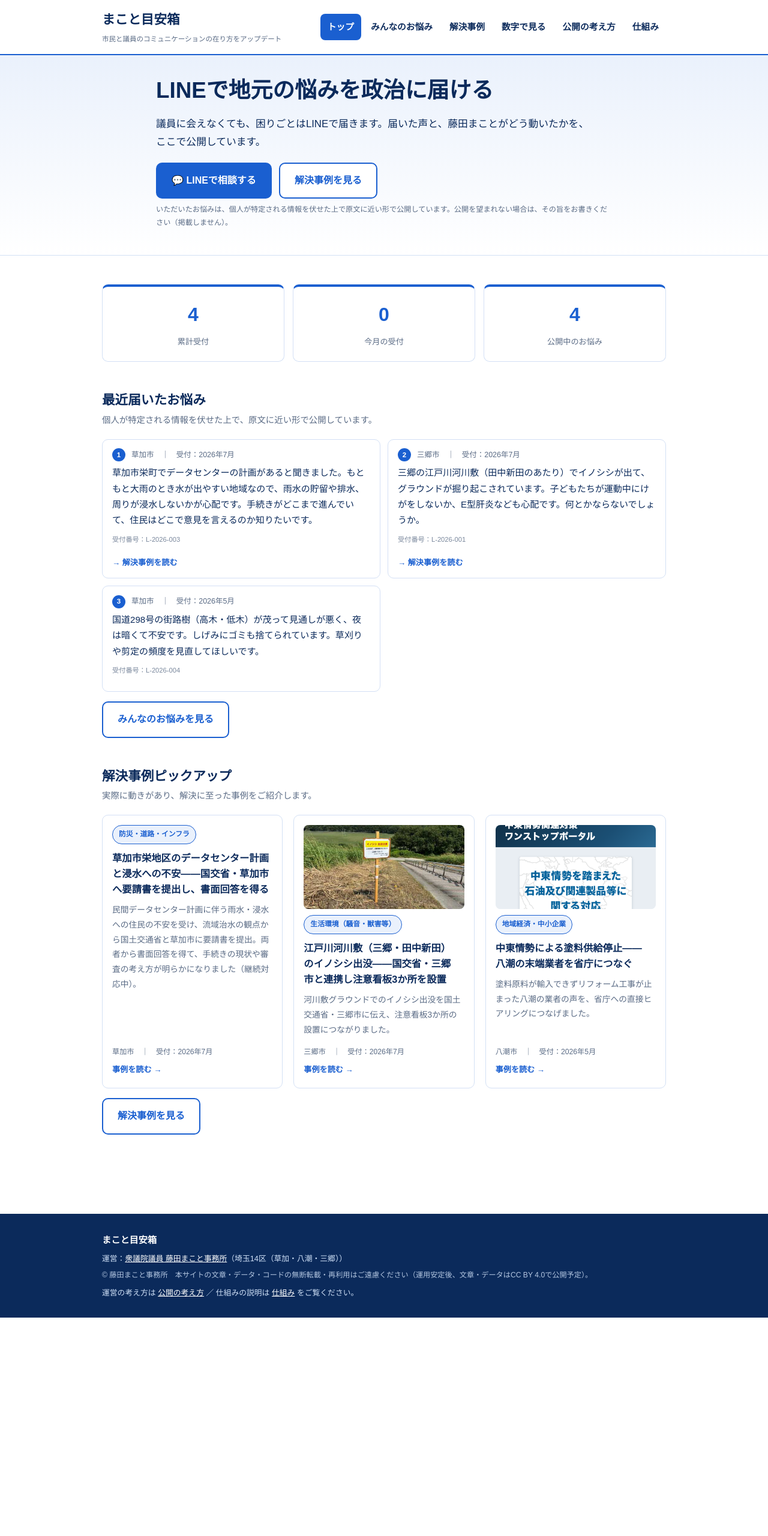
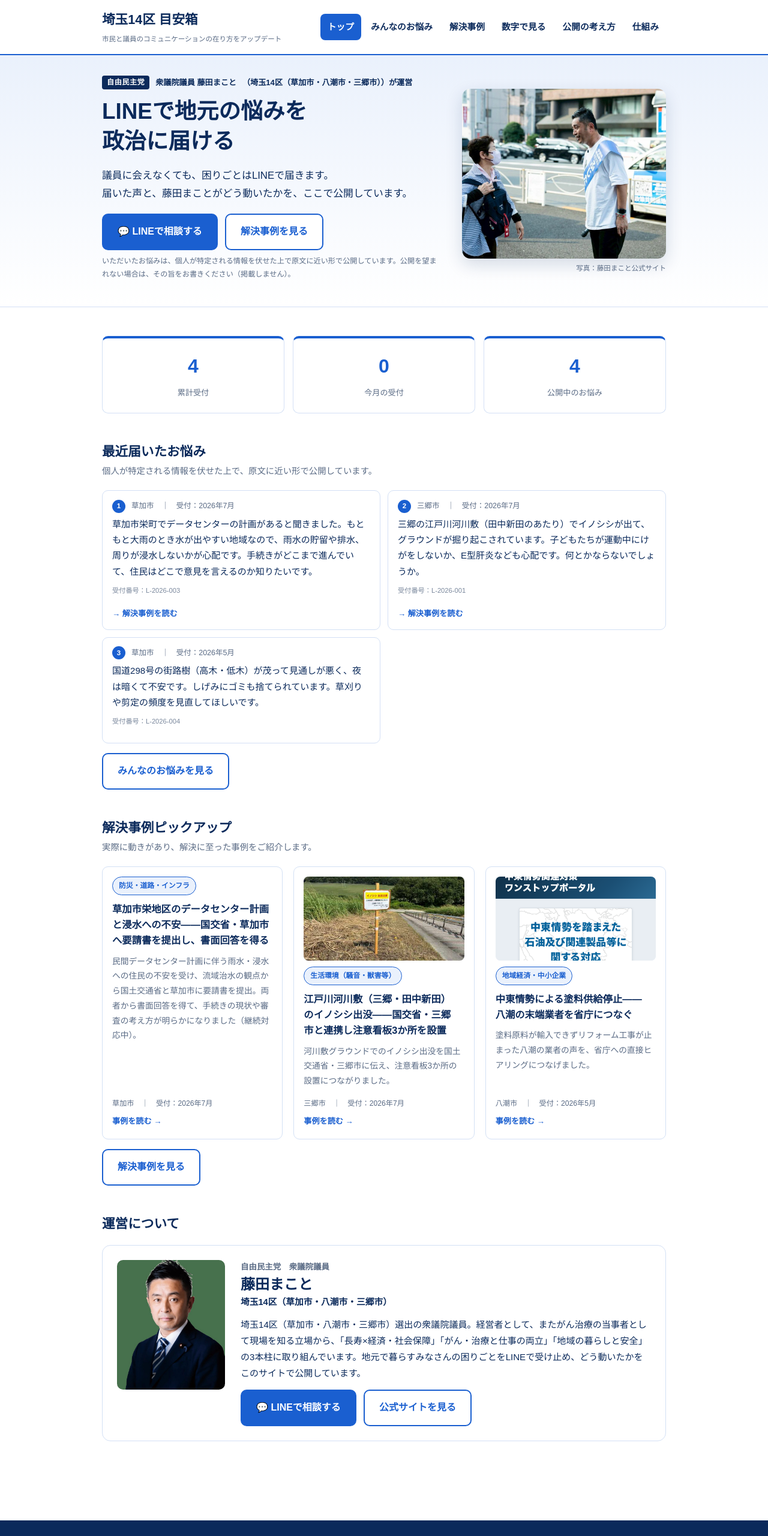
Before and after one commit to fujitamakoto-4/meyasubako, a website: page docs/index.html in a window 1280 px wide. Shown: the top 2560 px of the page at 60% size. Before the commit the page ends 2196 px from the top, so only its background shows below. Drawn offline with Linux system fonts and the light colour scheme.

Commit message:
サイト名を「埼玉14区 目安箱」に変更・自由民主党/衆議院/埼玉14区（草加市・八潮市・三郷市）の運営者表示を追加・ヒーロー写真と「運営について」セクションを追加（写真は公式サイトより）

```diff
--- a/docs/assets/app.js
+++ b/docs/assets/app.js
@@ -25,11 +25,15 @@
   // Data state (populated by fetch on startup)
   // ---------------------------------------------------------------
   var CONFIG = {
-    siteName:'まこと目安箱', tagline:'市民と議員のコミュニケーションの在り方をアップデート',
+    siteName:'埼玉14区 目安箱', tagline:'市民と議員のコミュニケーションの在り方をアップデート',
     heroTitle:'LINEで地元の悩みを\n政治に届ける',
     heroLead:'議員に会えなくても、\n困りごとはLINEで届きます。\n届いた声と、藤田まことがどう動いたかを、\nここで公開しています。',
-    lineAddFriendUrl:'', officeName:'衆議院議員 藤田まこと事務所', officeUrl:'',
-    district:'埼玉14区（草加・八潮・三郷）', repoUrl:''
+    heroPhoto:'', heroPhotoAlt:'', heroPhotoCaption:'',
+    memberName:'藤田まこと', memberTitle:'衆議院議員', party:'自由民主党',
+    district:'埼玉14区（草加市・八潮市・三郷市）', districtShort:'草加・八潮・三郷',
+    profilePhoto:'', profileText:'',
+    lineAddFriendUrl:'', officeName:'自由民主党 衆議院議員 藤田まこと事務所', officeUrl:'',
+    repoUrl:''
   };
   var VOICES = { generatedAt:null, sample:false, items:[] };
   var STATS = { generatedAt:null, sample:false, total:0, published:0, thisMonth:0, byCategory:{}, byCity:{}, monthly:[] };
@@ -150,9 +154,21 @@
       ? '<a href="' + esc(CONFIG.lineAddFriendUrl) + '" target="_blank" rel="noopener" class="btn btn-primary">💬 LINEで相談する</a>'
       : '<span class="btn btn-disabled" aria-disabled="true">💬 LINEで相談する（準備中）</span>';
 
+    var eyebrow = '<p class="eyebrow">' +
+        '<span class="eyebrow-party">' + esc(CONFIG.party) + '</span>' +
+        '<span class="seg">' + esc(CONFIG.memberTitle) + ' ' + esc(CONFIG.memberName) + '</span>' +
+        '<span class="seg">（' + esc(CONFIG.district) + '）が運営</span>' +
+      '</p>';
+    var heroPhoto = CONFIG.heroPhoto
+      ? '<figure class="hero-photo"><img src="' + esc(CONFIG.heroPhoto) + '" alt="' + esc(CONFIG.heroPhotoAlt||'') + '" width="960" height="800">' +
+          (CONFIG.heroPhotoCaption ? '<figcaption>' + esc(CONFIG.heroPhotoCaption) + '</figcaption>' : '') + '</figure>'
+      : '';
+
     return '' +
     '<div class="hero">' +
-      '<div class="wrap narrow">' +
+      '<div class="wrap hero-grid' + (heroPhoto ? ' has-photo' : '') + '">' +
+        '<div class="hero-text">' +
+          eyebrow +
           '<h1>' + segs(CONFIG.heroTitle || CONFIG.tagline) + '</h1>' +
           '<p class="lead">' + segs(CONFIG.heroLead || '') + '</p>' +
           '<div class="btn-row">' +
@@ -160,6 +176,8 @@
             '<a href="#/cases" class="btn btn-outline">解決事例を見る</a>' +
           '</div>' +
           '<p class="btn-note">いただいたお悩みは、個人が特定される情報を伏せた上で原文に近い形で公開しています。公開を望まれない場合は、その旨をお書きください（掲載しません）。</p>' +
+        '</div>' +
+        heroPhoto +
       '</div>' +
     '</div>' +
     '<div class="wrap">' +
@@ -186,7 +204,37 @@
         caseSection +
         '<div class="btn-row" style="margin-top:16px;"><a href="#/cases" class="btn btn-outline">解決事例を見る</a></div>' +
       '</section>' +
+      renderOperator() +
     '</div>';
+  }
+
+  // トップ末尾「運営について」: 誰が運営しているか（政党・院・選挙区・市）を明示する
+  function renderOperator(){
+    var photo = CONFIG.profilePhoto
+      ? '<img class="operator-photo" src="' + esc(CONFIG.profilePhoto) + '" alt="' + esc(CONFIG.memberName) + '" width="600" height="720" loading="lazy">'
+      : '';
+    var site = CONFIG.officeUrl
+      ? '<a href="' + esc(CONFIG.officeUrl) + '" target="_blank" rel="noopener" class="btn btn-outline">公式サイトを見る</a>'
+      : '';
+    var line = CONFIG.lineAddFriendUrl
+      ? '<a href="' + esc(CONFIG.lineAddFriendUrl) + '" target="_blank" rel="noopener" class="btn btn-primary">💬 LINEで相談する</a>'
+      : '';
+    return '' +
+      '<section>' +
+        '<div class="section-head">' +
+          '<h2 class="section-title">運営について</h2>' +
+        '</div>' +
+        '<div class="operator-card">' +
+          photo +
+          '<div class="operator-body">' +
+            '<p class="operator-kicker">' + esc(CONFIG.party) + '　' + esc(CONFIG.memberTitle) + '</p>' +
+            '<p class="operator-name">' + esc(CONFIG.memberName) + '</p>' +
+            '<p class="operator-district">' + esc(CONFIG.district) + '</p>' +
+            (CONFIG.profileText ? '<p class="operator-text">' + esc(CONFIG.profileText) + '</p>' : '') +
+            '<div class="btn-row">' + line + site + '</div>' +
+          '</div>' +
+        '</div>' +
+      '</section>';
   }
 
   function renderCases(){
@@ -447,6 +495,7 @@
     var titleEl = document.getElementById('siteTitle');
     var taglineEl = document.getElementById('siteTagline');
     if (titleEl) titleEl.textContent = CONFIG.siteName;
+    document.title = CONFIG.siteName + '｜' + CONFIG.officeName;
     if (taglineEl) taglineEl.textContent = CONFIG.tagline;
 
     var footerOffice = document.getElementById('footerOffice');
@@ -456,6 +505,8 @@
     }
     var footerDistrict = document.getElementById('footerDistrict');
     if (footerDistrict) footerDistrict.textContent = CONFIG.district || '';
+    var footerTitle = document.getElementById('footerTitle');
+    if (footerTitle) footerTitle.textContent = CONFIG.siteName;
 
     var banner = document.getElementById('sampleBanner');
     if (banner){
--- a/docs/assets/style.css
+++ b/docs/assets/style.css
@@ -111,7 +111,21 @@ section{ margin-top:48px; }
   padding:34px 0 30px;
   border-bottom:1px solid var(--line);
 }
-.hero .narrow{ max-width:800px; }
+.hero-grid{ display:grid; grid-template-columns:1fr; gap:24px; align-items:center; }
+@media (min-width:860px){ .hero-grid.has-photo{ grid-template-columns:minmax(0,1fr) 340px; gap:40px; } }
+.hero-text{ max-width:760px; }
+.eyebrow{
+  display:flex; flex-wrap:wrap; align-items:center; gap:6px 10px;
+  font-size:0.82rem; color:var(--navy); font-weight:600; margin:0 0 12px;
+}
+.eyebrow-party{
+  display:inline-block; background:var(--navy); color:#fff; border-radius:4px;
+  padding:1px 8px; font-size:0.76rem; letter-spacing:.04em;
+}
+.hero-photo{ margin:0; }
+.hero-photo img{ width:100%; height:auto; border-radius:14px; box-shadow:0 10px 28px rgba(11,42,91,.16); }
+.hero-photo figcaption{ font-size:0.72rem; color:var(--muted); margin-top:6px; text-align:right; }
+@media (max-width:859px){ .hero-photo img{ aspect-ratio:16/9; object-fit:cover; object-position:center 35%; } }
 .hero h1{
   font-size:1.85rem;
   line-height:1.35;
@@ -124,6 +138,7 @@ section{ margin-top:48px; }
   margin-bottom:18px;
 }
 .hero .seg{ display:inline-block; }
+.eyebrow .seg{ margin-right:0; }
 .btn{
   display:inline-flex;
   align-items:center;
@@ -461,3 +476,16 @@ table.kv-table th{ background:var(--blue-soft); color:var(--navy); width:8.5em;
 }
 .site-footer a{ color:#fff; }
 .site-footer .footer-title{ color:#fff; font-weight:700; font-size:0.95rem; margin-bottom:6px; }
+
+/* ---- operator (運営について) ---- */
+.operator-card{
+  display:grid; grid-template-columns:1fr; gap:18px;
+  background:var(--white); border:1px solid var(--line); border-radius:14px; padding:20px;
+}
+@media (min-width:640px){ .operator-card{ grid-template-columns:180px minmax(0,1fr); gap:26px; padding:24px; } }
+.operator-photo{ width:160px; height:192px; object-fit:cover; border-radius:10px; }
+@media (min-width:640px){ .operator-photo{ width:180px; height:216px; } }
+.operator-kicker{ margin:0; font-size:0.84rem; color:var(--muted); font-weight:600; }
+.operator-name{ margin:0; font-size:1.5rem; font-weight:700; color:var(--navy); line-height:1.4; }
+.operator-district{ margin:0 0 10px; font-size:0.92rem; color:var(--navy); font-weight:600; }
+.operator-text{ margin:0 0 14px; font-size:0.94rem; }
--- a/docs/config.json
+++ b/docs/config.json
@@ -1,11 +1,20 @@
 {
-  "siteName": "まこと目安箱",
+  "siteName": "埼玉14区 目安箱",
   "tagline": "市民と議員のコミュニケーションの在り方をアップデート",
   "heroTitle": "LINEで地元の悩みを\n政治に届ける",
   "heroLead": "議員に会えなくても、\n困りごとはLINEで届きます。\n届いた声と、藤田まことがどう動いたかを、\nここで公開しています。",
+  "heroPhoto": "media/site/hero-dialogue.jpg",
+  "heroPhotoAlt": "街頭で住民の声に耳を傾ける藤田まこと",
+  "heroPhotoCaption": "写真：藤田まこと公式サイト",
+  "memberName": "藤田まこと",
+  "memberTitle": "衆議院議員",
+  "party": "自由民主党",
+  "district": "埼玉14区（草加市・八潮市・三郷市）",
+  "districtShort": "草加・八潮・三郷",
+  "profilePhoto": "media/site/profile.jpg",
+  "profileText": "埼玉14区（草加市・八潮市・三郷市）選出の衆議院議員。経営者として、またがん治療の当事者として現場を知る立場から、「長寿×経済・社会保障」「がん・治療と仕事の両立」「地域の暮らしと安全」の3本柱に取り組んでいます。地元で暮らすみなさんの困りごとをLINEで受け止め、どう動いたかをこのサイトで公開しています。",
   "lineAddFriendUrl": "https://lin.ee/o4zC0lr",
-  "officeName": "衆議院議員 藤田まこと事務所",
+  "officeName": "自由民主党 衆議院議員 藤田まこと事務所",
   "officeUrl": "https://fujitamakoto.com/",
-  "district": "埼玉14区（草加・八潮・三郷）",
   "repoUrl": "https://github.com/fujitamakoto-4/meyasubako"
 }
--- a/docs/index.html
+++ b/docs/index.html
@@ -3,10 +3,10 @@
 <head>
 <meta charset="utf-8">
 <meta name="viewport" content="width=device-width, initial-scale=1">
-<title>まこと目安箱｜藤田まこと事務所</title>
-<meta name="description" content="LINEで届いた地域の困りごとを、NG以外は個人情報を伏せて公開する「まこと目安箱」。衆議院議員 藤田まこと事務所（埼玉14区：草加・八潮・三郷）が運営しています。">
-<meta property="og:title" content="まこと目安箱｜藤田まこと事務所">
-<meta property="og:description" content="LINEで地元の悩みを政治に届ける。議員に会えなくても、困りごとはLINEで届きます。届いた声と、藤田まことがどう動いたかを公開しています。">
+<title>埼玉14区 目安箱｜自由民主党 衆議院議員 藤田まこと事務所</title>
+<meta name="description" content="LINEで地元の悩みを政治に届ける「埼玉14区 目安箱」。草加・八潮・三郷で届いた困りごとを、個人情報を伏せて公開し、藤田まことがどう動いたかを報告します。自由民主党 衆議院議員 藤田まこと事務所が運営。">
+<meta property="og:title" content="埼玉14区 目安箱｜自由民主党 衆議院議員 藤田まこと事務所">
+<meta property="og:description" content="LINEで地元の悩みを政治に届ける。議員に会えなくても、困りごとはLINEで届きます。草加・八潮・三郷で届いた声と、藤田まことがどう動いたかを公開しています。">
 <meta property="og:type" content="website">
 <meta property="og:url" content="https://fujitamakoto-4.github.io/meyasubako/">
 <link rel="icon" type="image/svg+xml" href="assets/favicon.svg">
@@ -18,7 +18,7 @@
 <header class="site-header">
   <div class="header-inner">
     <a href="#/" class="logo">
-      <div class="logo-mark" id="siteTitle">まこと目安箱</div>
+      <div class="logo-mark" id="siteTitle">埼玉14区 目安箱</div>
       <div class="logo-tagline" id="siteTagline">市民と議員のコミュニケーションの在り方をアップデート</div>
     </a>
     <nav class="global-nav" id="globalNav"></nav>
@@ -29,8 +29,8 @@
 
 <footer class="site-footer">
   <div class="wrap">
-    <div class="footer-title">まこと目安箱</div>
-    <p style="margin:0 0 6px;">運営：<a id="footerOffice" href="https://fujitamakoto.com/">衆議院議員 藤田まこと事務所</a>（<span id="footerDistrict">埼玉14区（草加・八潮・三郷）</span>）</p>
+    <div class="footer-title" id="footerTitle">埼玉14区 目安箱</div>
+    <p style="margin:0 0 6px;">運営：<a id="footerOffice" href="https://fujitamakoto.com/">自由民主党 衆議院議員 藤田まこと事務所</a>（<span id="footerDistrict">埼玉14区（草加市・八潮市・三郷市）</span>）</p>
     <p style="margin:0 0 6px;font-size:0.76rem;opacity:.85;">© 藤田まこと事務所　本サイトの文章・データ・コードの無断転載・再利用はご遠慮ください（運用安定後、文章・データはCC BY 4.0で公開予定）。</p>
     <p style="margin:0;">運営の考え方は <a href="#/policy">公開の考え方</a> ／ 仕組みの説明は <a href="#/mechanism">仕組み</a> をご覧ください。</p>
   </div>
```
Also changed, not shown: POLICY.md (+1 -1 lines), README.md, docs/media/site/hero-dialogue.jpg (added), docs/media/site/profile.jpg (added). Lines whose indentation alone changed are shown as unchanged.
